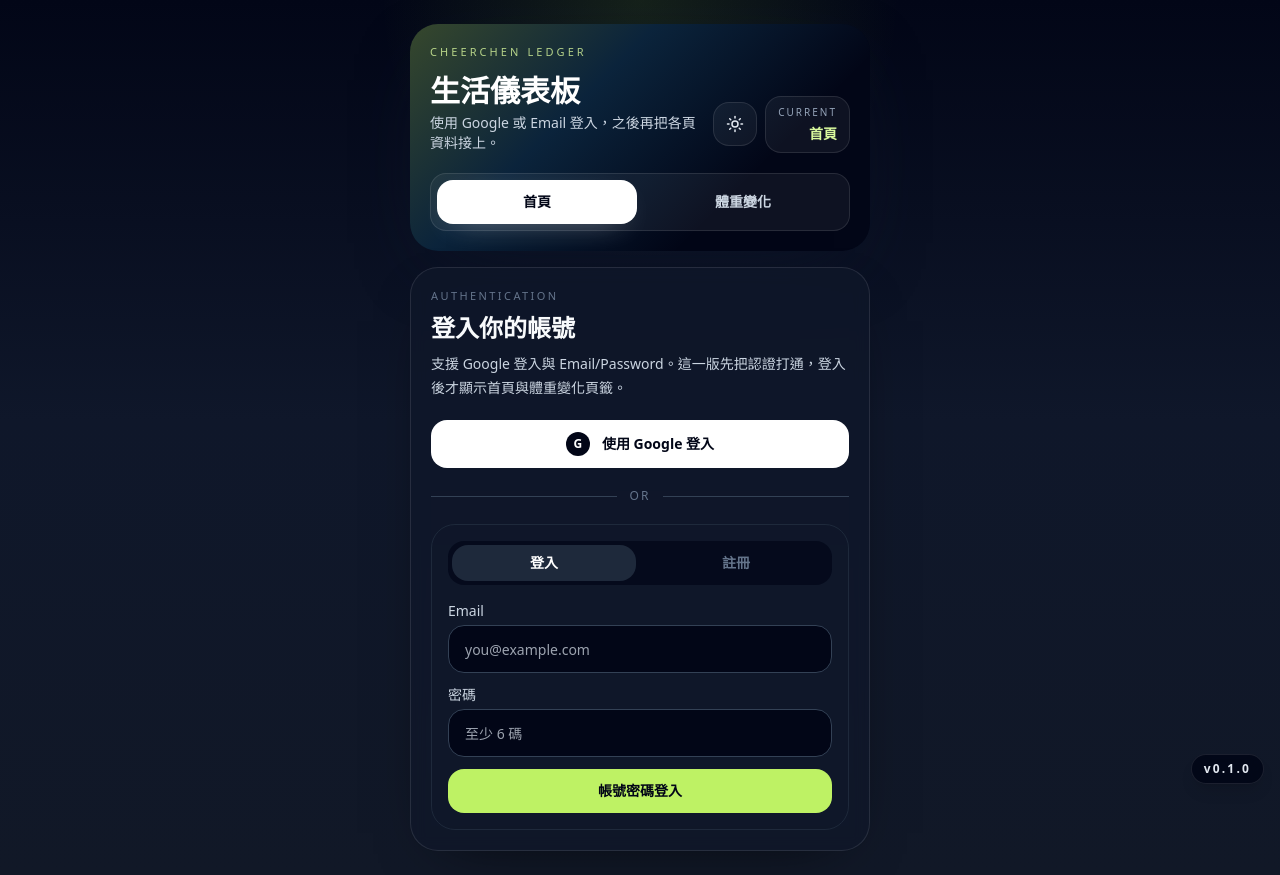
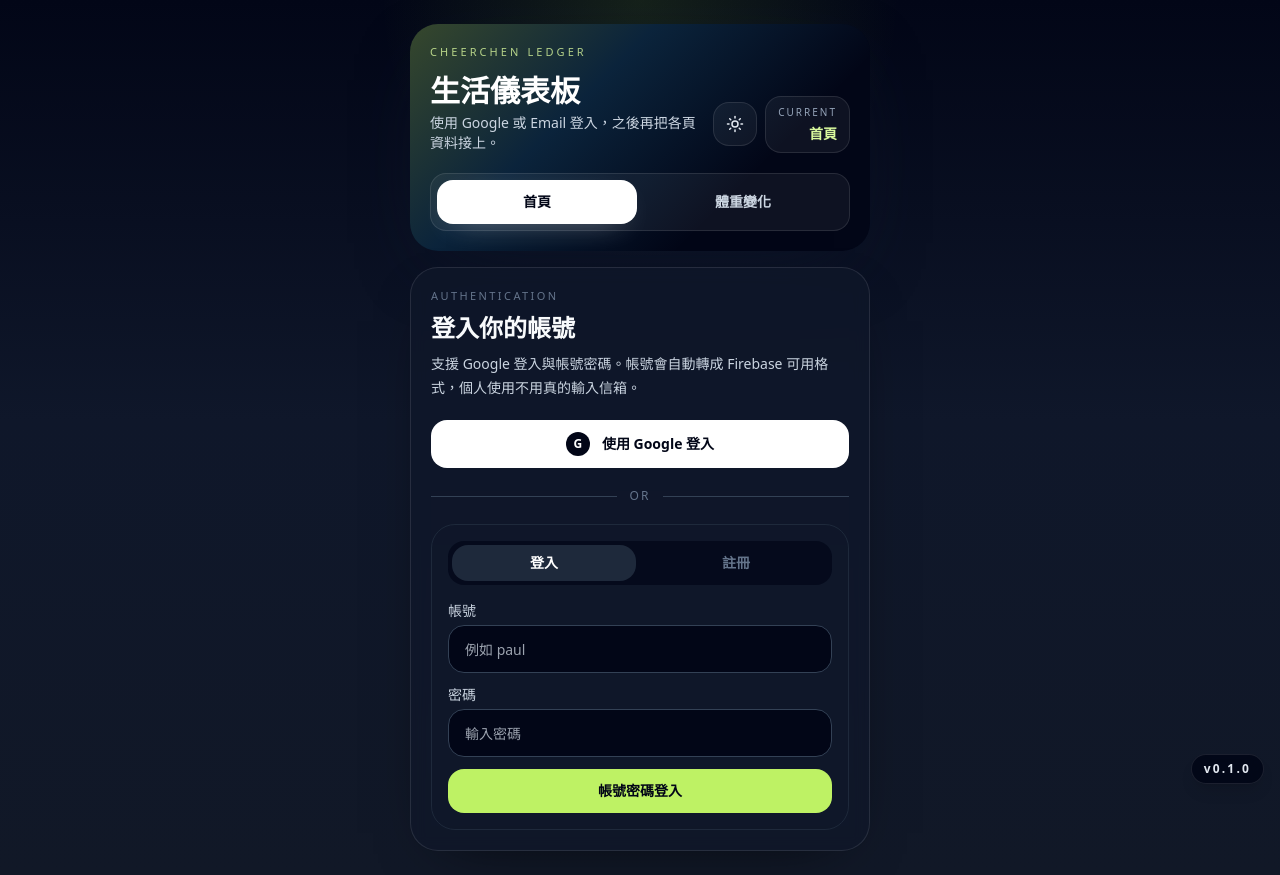
Before and after one commit to luap580101/cheerchen-ledger, a React (Vite) app: page / in a window 1280 px wide. Built offline with nearby package versions, Linux system fonts and the light colour scheme; no server answers.

Commit message:
feat: simplify auth form to account and password

```diff
--- a/src/App.jsx
+++ b/src/App.jsx
@@ -16,6 +16,14 @@ const THEME_MODE_KEY = "cheerchen_theme_mode";
 const APP_VERSION = packageJson.version;
 const AUTH_MODE_KEY = "login";
 const AUTH_MODE_REGISTER = "register";
+
+const toFirebaseEmail = (account) => {
+  const normalized = String(account || "").trim().toLowerCase().replace(/\s+/g, "");
+  if (!normalized) {
+    return "";
+  }
+  return normalized.includes("@") ? normalized : `${normalized}@cheerchen.local`;
+};
 
 const views = [
   { key: "home", label: "首頁", eyebrow: "Ledger Home", title: "原本首頁", description: "這裡先保留給原本記帳首頁，之後再把主要功能放回來。" },
@@ -42,7 +50,7 @@ export default function App() {
   const [authBusy, setAuthBusy] = useState(false);
   const [authMode, setAuthMode] = useState(AUTH_MODE_KEY);
   const [authError, setAuthError] = useState("");
-  const [email, setEmail] = useState("");
+  const [account, setAccount] = useState("");
   const [password, setPassword] = useState("");
   const currentView = views.find((view) => view.key === activeView) || views[0];
   const hasFirebaseConfig = firebaseConfigIssues.length === 0;
@@ -153,10 +161,12 @@ export default function App() {
     setAuthError("");
 
     try {
+      const firebaseEmail = toFirebaseEmail(account);
+
       if (authMode === AUTH_MODE_KEY) {
-        await signInWithEmailAndPassword(auth, email.trim(), password);
+        await signInWithEmailAndPassword(auth, firebaseEmail, password);
       } else {
-        await createUserWithEmailAndPassword(auth, email.trim(), password);
+        await createUserWithEmailAndPassword(auth, firebaseEmail, password);
       }
       setPassword("");
     } catch (error) {
@@ -261,7 +271,7 @@ export default function App() {
                 <p className="text-[11px] uppercase tracking-[0.22em] text-slate-400 dark:text-slate-500">Authentication</p>
                 <h2 className="mt-2 text-2xl font-black text-slate-900 dark:text-slate-50">登入你的帳號</h2>
                 <p className="mt-2 text-sm leading-6 text-slate-600 dark:text-slate-300">
-                  支援 Google 登入與 Email/Password。這一版先把認證打通，登入後才顯示首頁與體重變化頁籤。
+                  支援 Google 登入與帳號密碼。帳號會自動轉成 Firebase 可用格式，個人使用不用真的輸入信箱。
                 </p>
               </div>
 
@@ -309,15 +319,14 @@ export default function App() {
 
                 <form className="space-y-3" onSubmit={handleEmailAuth}>
                   <label className="block">
-                    <span className="mb-1 block text-sm font-medium text-slate-700 dark:text-slate-300">Email</span>
+                    <span className="mb-1 block text-sm font-medium text-slate-700 dark:text-slate-300">帳號</span>
                     <input
-                      type="email"
-                      value={email}
-                      onChange={(event) => setEmail(event.target.value)}
-                      placeholder="you@example.com"
+                      type="text"
+                      value={account}
+                      onChange={(event) => setAccount(event.target.value)}
+                      placeholder="例如 paul"
                       className="h-12 w-full rounded-2xl border border-slate-200 bg-white px-4 text-sm outline-none ring-lime-300 focus:ring dark:border-slate-700 dark:bg-slate-950 dark:text-white"
-                      autoComplete="email"
-                      required
+                      autoComplete="username"
                     />
                   </label>
                   <label className="block">
@@ -326,11 +335,9 @@ export default function App() {
                       type="password"
                       value={password}
                       onChange={(event) => setPassword(event.target.value)}
-                      placeholder="至少 6 碼"
+                      placeholder="輸入密碼"
                       className="h-12 w-full rounded-2xl border border-slate-200 bg-white px-4 text-sm outline-none ring-lime-300 focus:ring dark:border-slate-700 dark:bg-slate-950 dark:text-white"
                       autoComplete={authMode === AUTH_MODE_KEY ? "current-password" : "new-password"}
-                      minLength={6}
-                      required
                     />
                   </label>
                   <button
```
